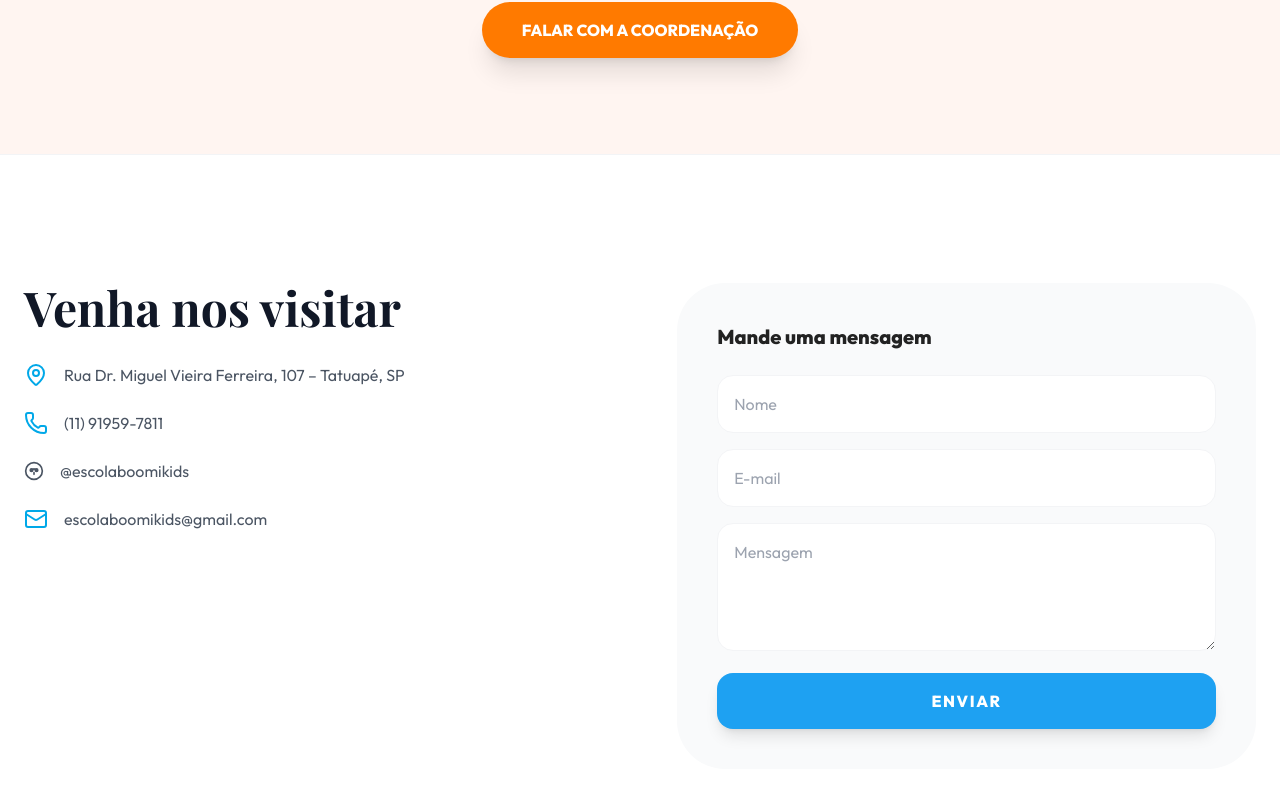
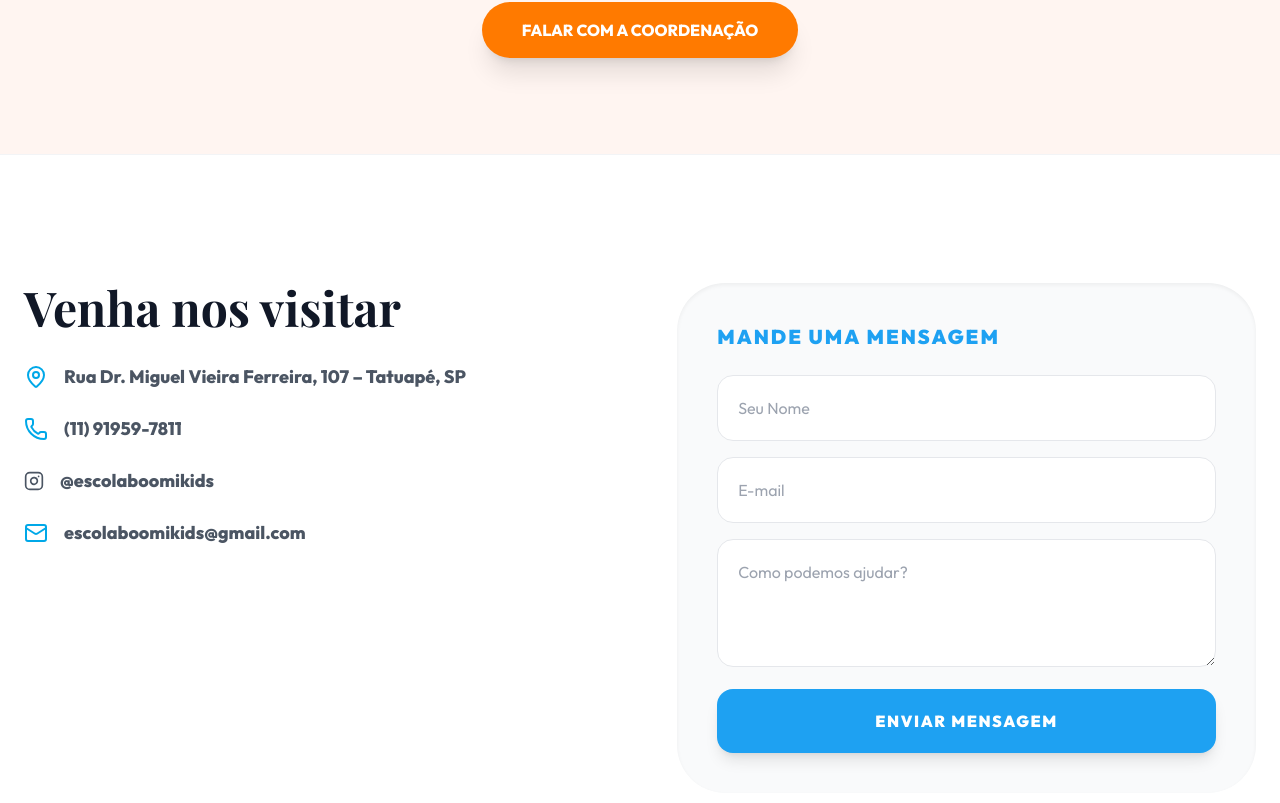
Before and after one commit to FerisReptilium/boomi-kids, a React (Vite) app: page / in a window 1280 px wide. Shown: the part 8299-9102 px from the top of the page. Built offline with nearby package versions, Linux system fonts and the light colour scheme; a web font is replaced by a local one.

Commit message:
Restore layout and update contact form styles
Restored original visit layout and removed clip icon. Updated input fields and button styles.

```diff
--- a/src/components/Contact.jsx
+++ b/src/components/Contact.jsx
@@ -1,8 +1,10 @@
+// 3. src/components/Contact.jsx
+// Restaurado seu layout de visita original - REMOVIDO o ícone de clipe
 import React from 'react';
 import { MapPin, Phone, Mail } from 'lucide-react';
 
-const CorujinhaIcon = () => (
-  <svg xmlns="http://www.w3.org/2000/svg" width="20" height="20" viewBox="0 0 24 24" fill="none" stroke="currentColor" strokeWidth="2" strokeLinecap="round" strokeLinejoin="round"><path d="M12 22c5.523 0 10-4.477 10-10S17.523 2 12 2 2 6.477 2 12s4.477 10 10 10z"></path><path d="M9 12c.5-1.5 2-2.5 3-2.5s2.5 1 3 2.5"></path><circle cx="9" cy="11" r="1.5"></circle><circle cx="15" cy="11" r="1.5"></circle><path d="M12 14v2"></path></svg>
+const InstagramIcon = () => (
+  <svg xmlns="http://www.w3.org/2000/svg" width={20} height={20} viewBox="0 0 24 24" fill="none" stroke="currentColor" strokeWidth="2" strokeLinecap="round" strokeLinejoin="round"><rect x="2" y="2" width="20" height="20" rx="5" ry="5"></rect><path d="M16 11.37A4 4 0 1 1 12.63 8 4 4 0 0 1 16 11.37z"></path><line x1="17.5" y1="6.5" x2="17.51" y2="6.5"></line></svg>
 );
 
 const Contact = () => {
@@ -15,29 +17,29 @@ const Contact = () => {
             <div className="space-y-6">
               <div className="flex items-center gap-4 text-gray-600">
                 <MapPin className="text-[#00A8E8]" />
-                <a href="https://maps.google.com/?q=Rua+Dr+Miguel+Vieira+Ferreira+107+Tatuape" target="_blank" rel="noreferrer" className="hover:text-[#00A8E8] font-medium transition-colors">Rua Dr. Miguel Vieira Ferreira, 107 – Tatuapé, SP</a>
+                <a href="https://maps.google.com/?q=Rua+Dr+Miguel+Vieira+Ferreira+107+Tatuape" target="_blank" rel="noreferrer" className="hover:text-[#00A8E8] transition-colors font-bold text-lg">Rua Dr. Miguel Vieira Ferreira, 107 – Tatuapé, SP</a>
               </div>
               <div className="flex items-center gap-4 text-gray-600">
                 <Phone className="text-[#00A8E8]" />
-                <a href="https://wa.me/5511919597811" target="_blank" rel="noreferrer" className="hover:text-[#00A8E8] font-medium transition-colors">(11) 91959-7811</a>
+                <a href="https://wa.me/5511919597811" target="_blank" rel="noreferrer" className="hover:text-[#00A8E8] transition-colors font-bold text-lg">(11) 91959-7811</a>
               </div>
               <div className="flex items-center gap-4 text-gray-600">
-                <CorujinhaIcon />
-                <a href="https://www.instagram.com/escolaboomikids/" target="_blank" rel="noreferrer" className="hover:text-[#00A8E8] font-medium transition-colors">@escolaboomikids</a>
+                <InstagramIcon />
+                <a href="https://www.instagram.com/escolaboomikids/" target="_blank" rel="noreferrer" className="hover:text-[#00A8E8] transition-colors font-bold text-lg">@escolaboomikids</a>
               </div>
               <div className="flex items-center gap-4 text-gray-600">
                 <Mail className="text-[#00A8E8]" />
-                <a href="mailto:escolaboomikids@gmail.com" className="hover:text-[#00A8E8] font-medium transition-colors">escolaboomikids@gmail.com</a>
+                <a href="mailto:escolaboomikids@gmail.com" className="hover:text-[#00A8E8] transition-colors font-bold text-lg">escolaboomikids@gmail.com</a>
               </div>
             </div>
           </div>
-          <div className="lg:w-1/2 bg-gray-50 p-10 rounded-[3rem]">
-            <h3 className="text-xl font-bold mb-6">Mande uma mensagem</h3>
+          <div className="lg:w-1/2 bg-gray-50 p-10 rounded-[3rem] shadow-inner">
+            <h3 className="text-xl font-black mb-6 uppercase tracking-widest text-[#1EA1F2]">Mande uma mensagem</h3>
             <form className="space-y-4" onSubmit={(e) => e.preventDefault()}>
-              <input type="text" placeholder="Nome" className="w-full p-4 rounded-2xl border border-gray-100 outline-none focus:border-[#00A8E8]" />
-              <input type="email" placeholder="E-mail" className="w-full p-4 rounded-2xl border border-gray-100 outline-none focus:border-[#00A8E8]" />
-              <textarea placeholder="Mensagem" className="w-full p-4 rounded-2xl border border-gray-100 h-32 outline-none focus:border-[#00A8E8]"></textarea>
-              <button className="w-full bg-[#1EA1F2] text-white font-bold py-4 rounded-2xl shadow-lg hover:bg-blue-600 transition-colors uppercase tracking-widest">Enviar</button>
+              <input type="text" placeholder="Seu Nome" className="w-full p-5 rounded-2xl border border-gray-200 outline-none focus:border-[#1EA1F2]" />
+              <input type="email" placeholder="E-mail" className="w-full p-5 rounded-2xl border border-gray-200 outline-none focus:border-[#1EA1F2]" />
+              <textarea placeholder="Como podemos ajudar?" className="w-full p-5 rounded-2xl border border-gray-200 h-32 outline-none focus:border-[#1EA1F2]"></textarea>
+              <button className="w-full bg-[#1EA1F2] text-white font-black py-5 rounded-2xl uppercase tracking-widest hover:bg-blue-600 transition-colors shadow-lg">Enviar Mensagem</button>
             </form>
           </div>
         </div>
```
